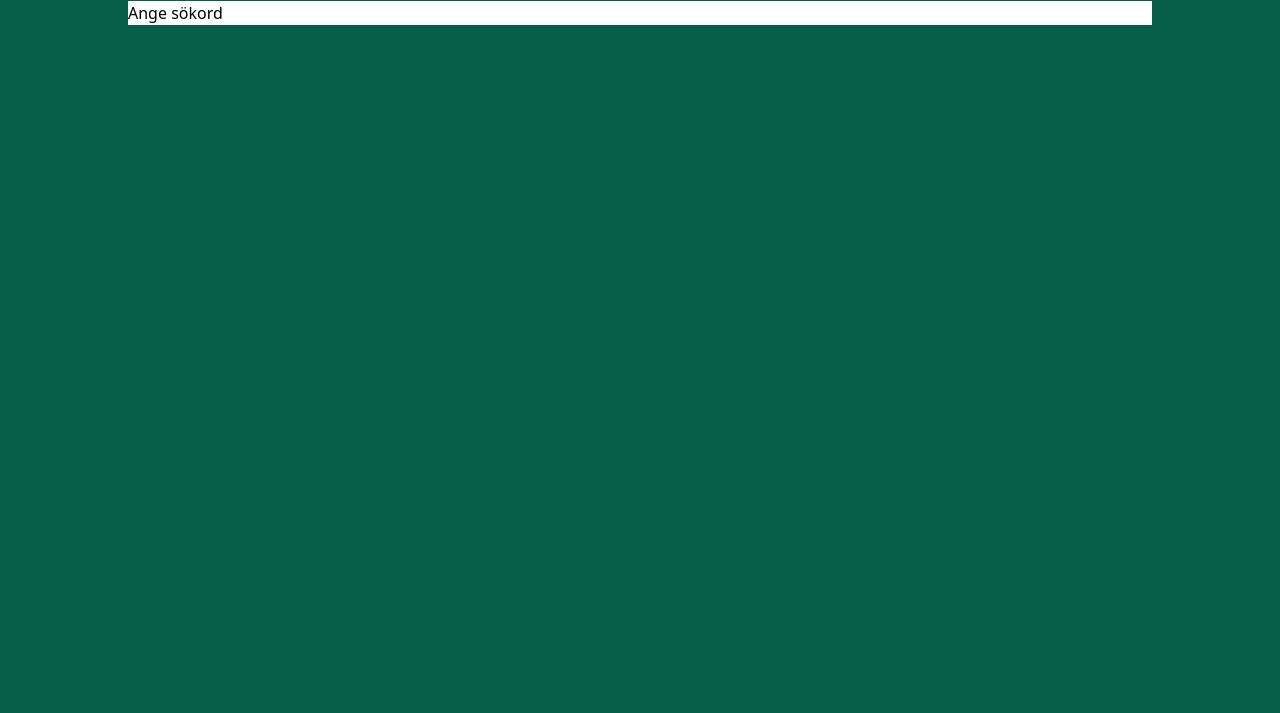
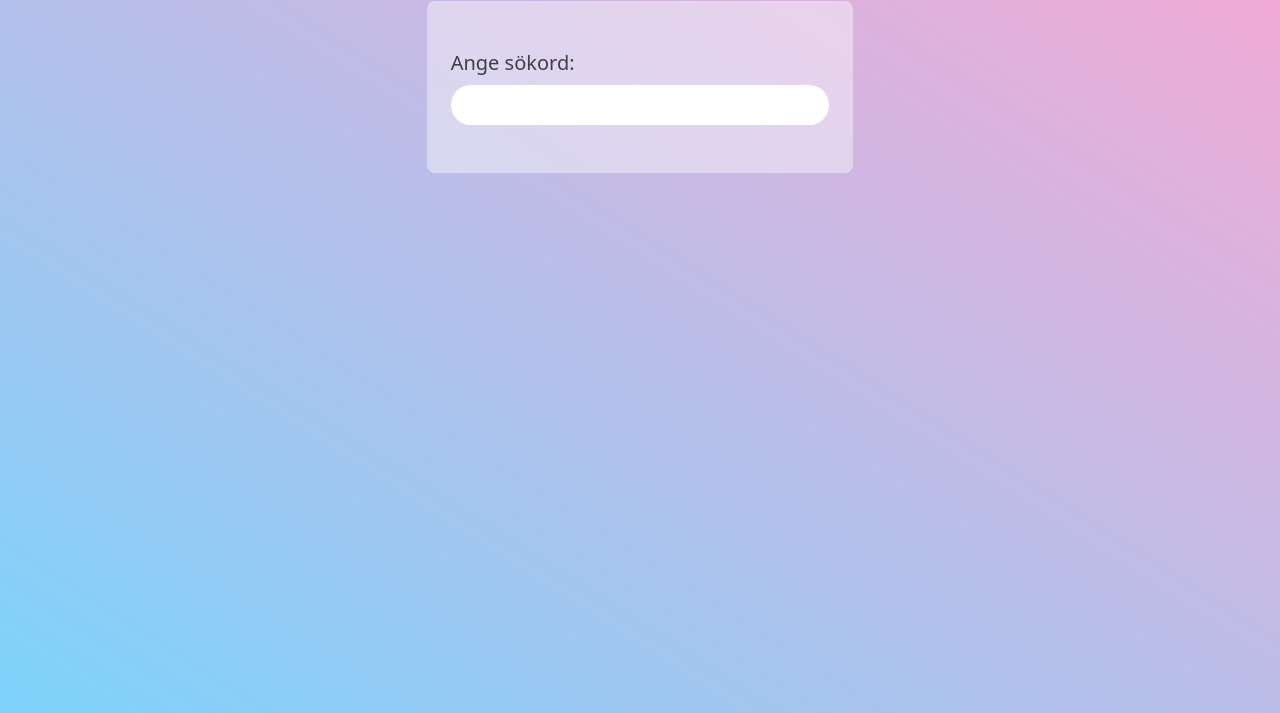
Before and after one commit to h21lierk/GIK2F8, a plain HTML site: page index.html in a window 1280 px wide. Shown: the part 103-816 px from the top of the page. Drawn offline with nearby package versions, Linux system fonts and the light colour scheme.

Commit message:
Bytt färg på bg

```diff
--- a/index.html
+++ b/index.html
@@ -7,10 +7,11 @@
     <script src="https://cdn.tailwindcss.com"></script>
     <title>GIK2F8 - Sökfunktion</title>
 </head>
-<body class="bg-emerald-800">
+<body class="bg-gradient-to-tr from-sky-300 to-pink-300 h-screen">
     <h1 class="text-6xl text-neutral-50 text-center mt-4 mb-7">Sök böcker</h1>
-    <main class="w-4/5 mx-auto bg-white">
-      <label for="searchField">Ange sökord</label><input id="searchField" type="text" />
+    <main class="bg-white/40 py-12 px-6 w-full md:w-1/3 mx-auto rounded-lg flex justify-center align-center flex-col gap-2">
+      <label class="text-zinc-700 text-xl block" for="searchField">Ange sökord:</label>
+      <input class="rounded-full p-2" id="searchField" type="text" />
     </main>
     <script src="script.js"></script>
 </body>
```
